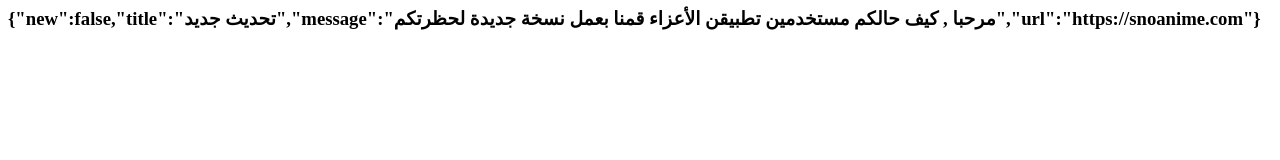
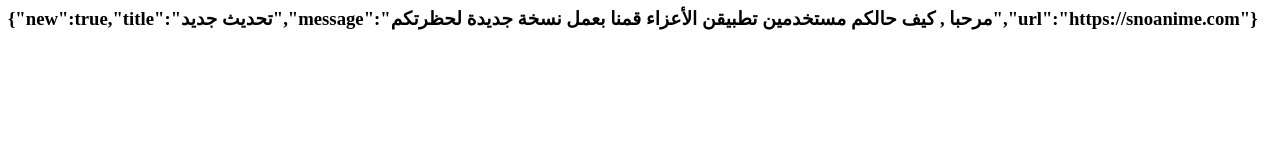
Before and after one commit to abrahem/Log, a plain HTML site: page two.html in a window 1280 px wide. Drawn offline with Linux system fonts and the light colour scheme.

Commit message:
Update two.html

```diff
--- a/two.html
+++ b/two.html
@@ -1 +1 @@
-<html><head></head><body><h3 id="data">{"new":false,"title":"تحديث جديد","message":"مرحبا , كيف حالكم مستخدمين تطبيقن الأعزاء قمنا بعمل نسخة جديدة لحظرتكم","url":"https://snoanime.com"}</h3></body></html>
+<html><head></head><body><h3 id="data">{"new":true,"title":"تحديث جديد","message":"مرحبا , كيف حالكم مستخدمين تطبيقن الأعزاء قمنا بعمل نسخة جديدة لحظرتكم","url":"https://snoanime.com"}</h3></body></html>
```
